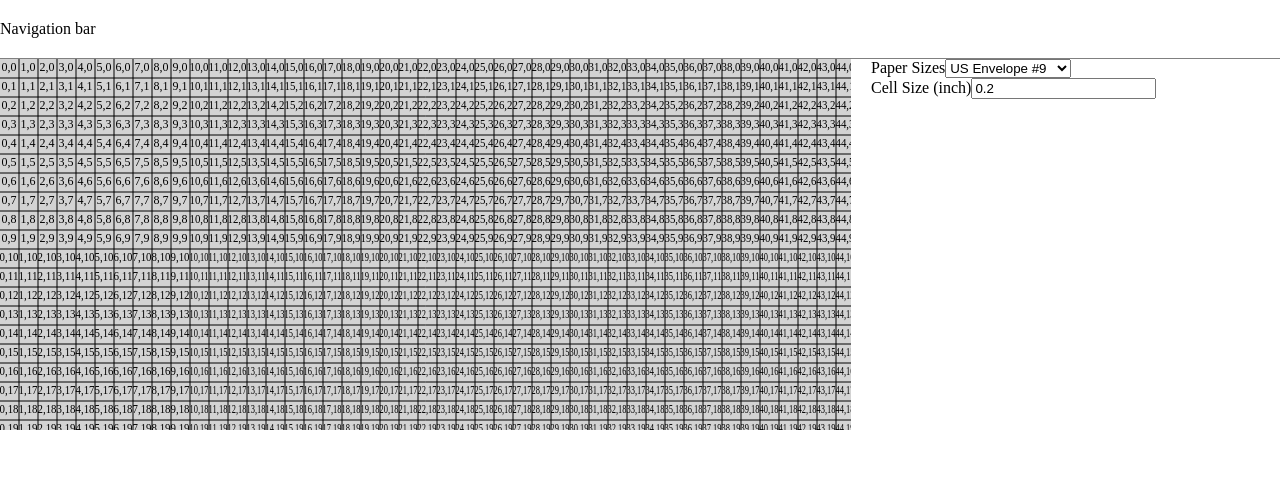
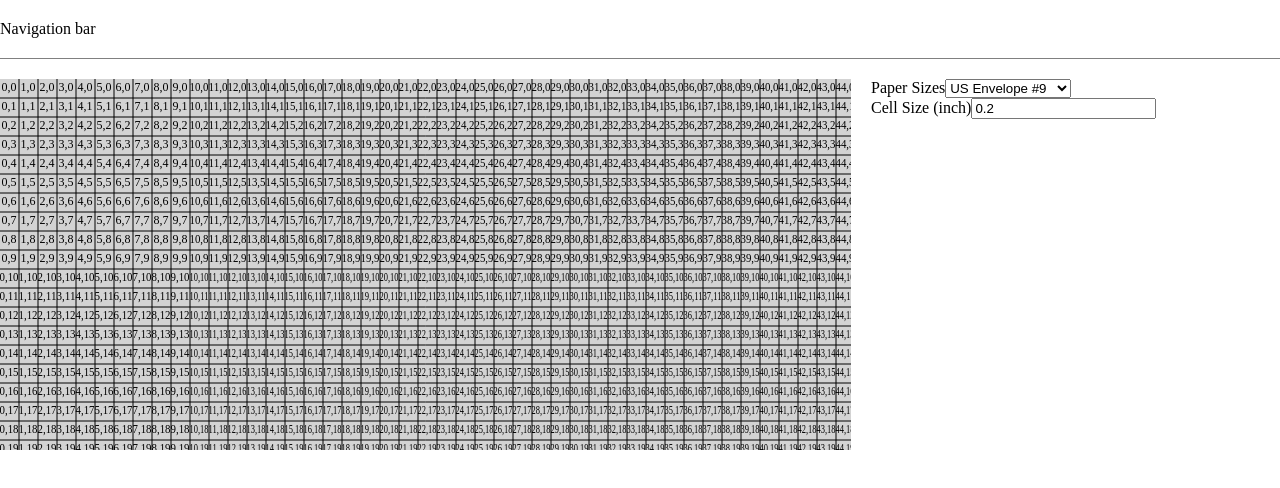
Before and after one commit to zehuac2/grid-maker, a React (Vite) app in the folder web/: page / in a window 1280 px wide. Shown: the top 488 px of the page. Built offline with nearby package versions, Linux system fonts and the light colour scheme.

Commit message:
[feat] Remove grid from alyout

```diff
--- a/web/src/App.module.scss
+++ b/web/src/App.module.scss
@@ -1,11 +1,20 @@
 @use 'styles/HideOnPrint';
 
 .App {
-  display: grid;
-  grid-template:
-    'nav nav'
-    'grid configuration' / auto 1fr;
+}
 
+.App_nav {
+  @extend %HideOnPrint;
+
+  position: sticky;
+  top: 0;
+
+  padding: 20px 0;
+  background: white;
+  border-bottom: solid 1px gray;
+}
+
+.App_nav_content {
   width: 100%;
 
   @media screen and (min-width: 1441px) {
@@ -15,27 +24,30 @@
   }
 }
 
-.App_nav {
+.App_content {
+  width: 100%;
+
+  display: flex;
+  flex-direction: row;
+
+  @media not print {
+    padding-top: 20px;
+  }
+
+  @media screen, not print and (min-width: 1441px) {
+    max-width: 1440px;
+    margin-left: auto;
+    margin-right: auto;
+  }
+}
+
+.App_content_configuration {
   @extend %HideOnPrint;
 
-  grid-area: nav;
-
-  padding: 20px 0;
-  background: white;
-  border-bottom: solid 1px gray;
-
-  position: sticky;
-  top: 0;
+  flex: auto 1 1;
 }
 
-.App_configuration {
-  @extend %HideOnPrint;
-  grid-area: configuration;
-}
-
-.App_grid {
-  grid-area: grid;
-
+.App_content_grid {
   @media not print {
     padding-right: 20px;
   }
--- a/web/src/App.tsx
+++ b/web/src/App.tsx
@@ -18,8 +18,23 @@ const App: FC = () => {
 
   return (
     <div className={styles.App}>
-      <nav className={styles.App_nav}>Navigation bar</nav>
-      <form className={styles.App_configuration}>
+      <nav className={styles.App_nav}>
+        <div className={styles.App_nav_content}>Navigation bar</div>
+      </nav>
+      <div className={styles.App_content}>
+        {cellSize === 0 ? (
+          <InvalidConfiguration className={styles.App_content_grid} />
+        ) : (
+          <Grid
+            className={styles.App_content_grid}
+            width={inchToPixel(width)}
+            height={inchToPixel(height)}
+            cellSize={inchToPixel(cellSize)}
+            alt={`A grid whose width is ${width} inches, and whose height is ${height} inches`}
+          ></Grid>
+        )}
+
+        <form className={styles.App_content_configuration}>
           <div>
             <label htmlFor={paperSizeId}>Paper Sizes</label>
             <select
@@ -47,18 +62,7 @@ const App: FC = () => {
             />
           </div>
         </form>
-
-      {cellSize === 0 ? (
-        <InvalidConfiguration className={styles.App_grid} />
-      ) : (
-        <Grid
-          className={styles.App_grid}
-          width={inchToPixel(width)}
-          height={inchToPixel(height)}
-          cellSize={inchToPixel(cellSize)}
-          alt={`A grid whose width is ${width} inches, and whose height is ${height} inches`}
-        ></Grid>
-      )}
+      </div>
     </div>
   );
 };
```
Lines whose indentation alone changed are shown as unchanged.
